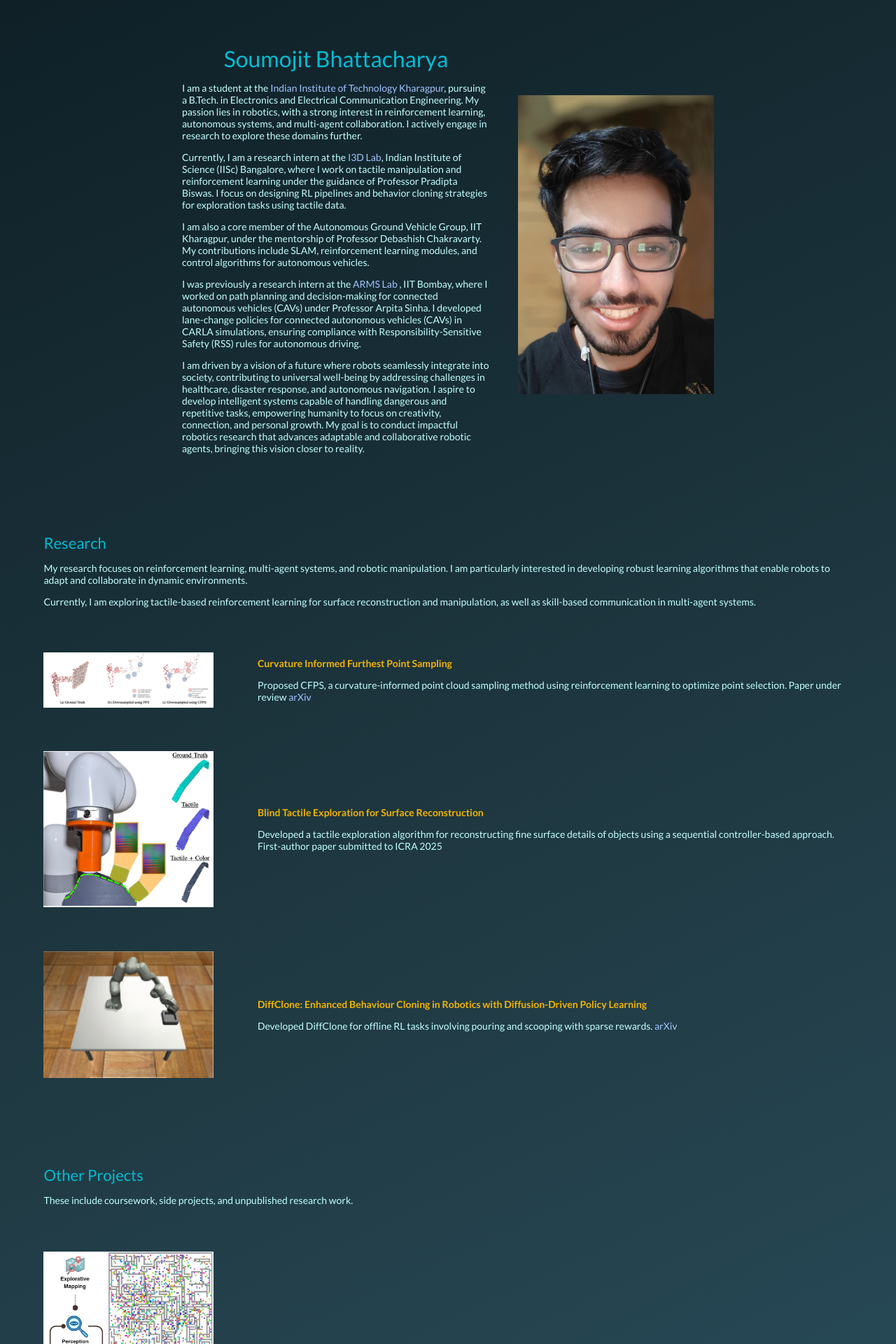
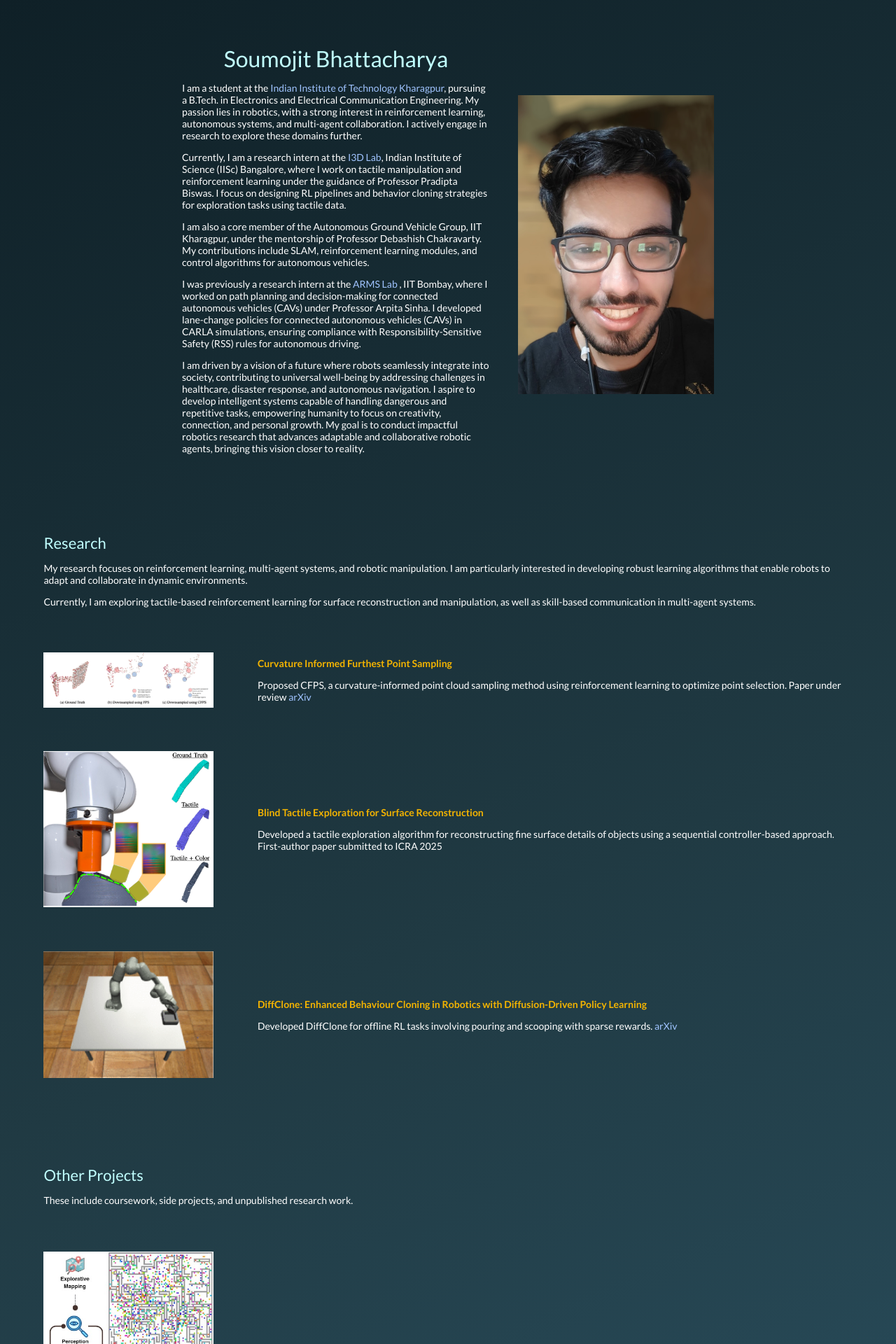
Before and after one commit to BabaYaga840/BabaYaga840.github.io, a Jekyll site: the page built from _posts/2024-12-11-MAPF.markdown, in a window 1280 px wide. Shown: the top 1920 px of the page at 70% size. Built offline with Jekyll 4.4.1, drawn with Linux system fonts in a browser that asks for light colours.

Commit message:
Update default.html

```diff
--- a/_layouts/default.html
+++ b/_layouts/default.html
@@ -25,7 +25,7 @@
   <style>
     body {
       background: linear-gradient(155deg, #0f2027, #203a43, #2c5364);    /* background: linear-gradient(135deg, #0f2027, #203a43, #2c5364);   Space Grey Gradient */
-      color: #c1ffff;  /* White Text */
+      color: #ffffff;  /* White Text */
       margin: 0;
       font-family: 'Lato', sans-serif;
     }
@@ -44,7 +44,7 @@
     }
 
     h1, h2 {
-      color: #00bcd4;  /* Ensure Headers are White */
+      color: #c1ffff;  /* Ensure Headers are White */
     }
 
     h3 {
```
